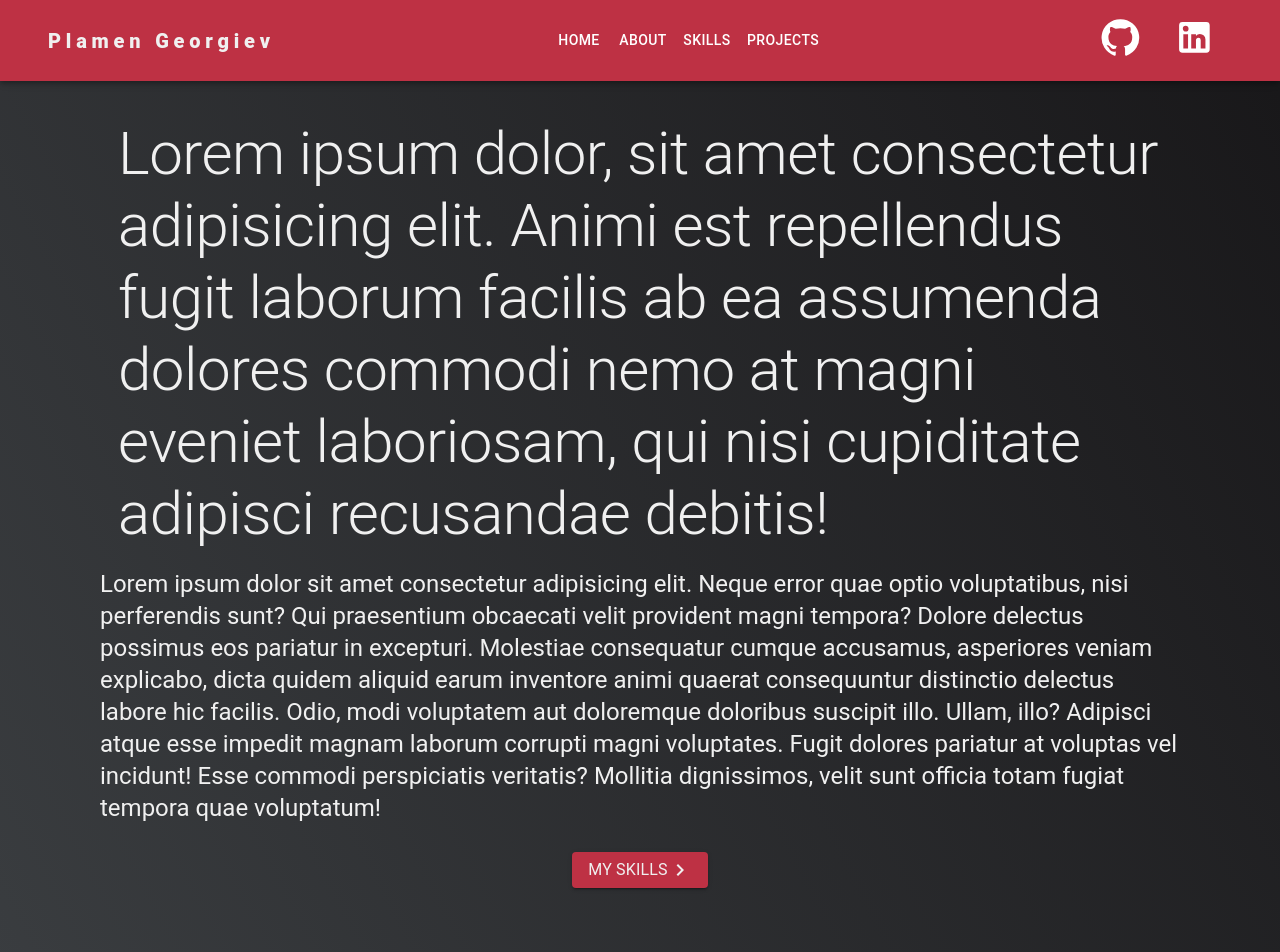
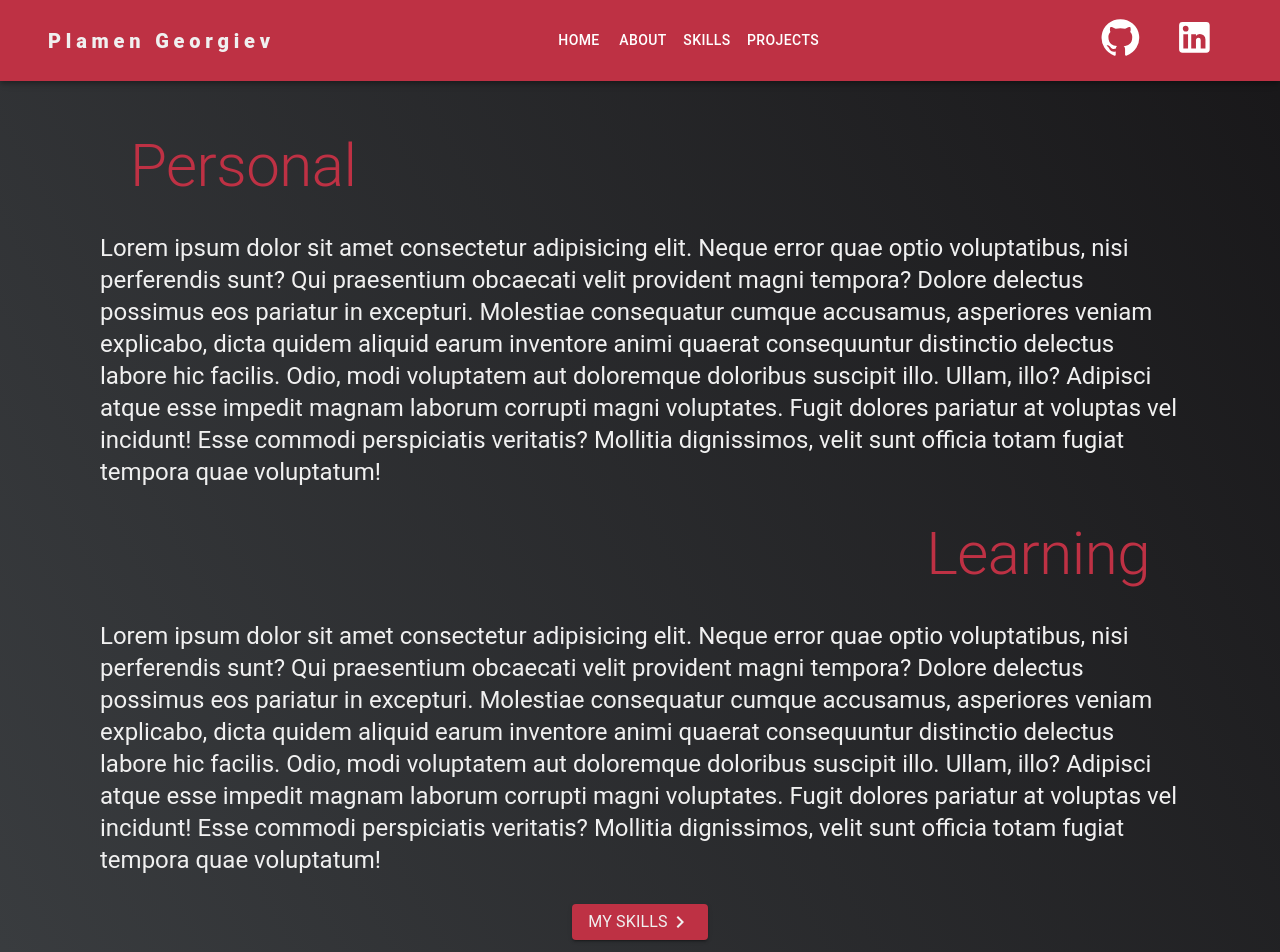
Before and after one commit to GeorgievPlamen/GeorgievPlamen.github.io, a React (Vite) app: page /about in a window 1280 px wide. Shown: the top 952 px of the page. Built offline with nearby package versions, Linux system fonts and the light colour scheme.

Commit message:
Setting up about page

```diff
--- a/src/features/About.tsx
+++ b/src/features/About.tsx
@@ -1,29 +1,58 @@
-import { Typography } from "@mui/material";
+import { Box, Typography } from "@mui/material";
 import MyBox from "../app/components/MyBox";
 import NextButtion from "../app/components/NextButton";
 
 export default function About() {
   return (
     <MyBox>
-      <Typography variant="h2" padding={"0.3em"}>
-        Lorem ipsum dolor, sit amet consectetur adipisicing elit. Animi est
-        repellendus fugit laborum facilis ab ea assumenda dolores commodi nemo
-        at magni eveniet laboriosam, qui nisi cupiditate adipisci recusandae
-        debitis!
+      <Box
+        sx={{
+          display: "flex",
+          flexFlow: "column nowrap",
+        }}
+      >
+        <Typography
+          variant="h2"
+          padding={"0.5em"}
+          sx={{ alignSelf: "start", color: "#be3144" }}
+        >
+          Personal
         </Typography>
         <Typography variant="h5">
           Lorem ipsum dolor sit amet consectetur adipisicing elit. Neque error
           quae optio voluptatibus, nisi perferendis sunt? Qui praesentium
           obcaecati velit provident magni tempora? Dolore delectus possimus eos
           pariatur in excepturi. Molestiae consequatur cumque accusamus,
-        asperiores veniam explicabo, dicta quidem aliquid earum inventore animi
-        quaerat consequuntur distinctio delectus labore hic facilis. Odio, modi
-        voluptatem aut doloremque doloribus suscipit illo. Ullam, illo? Adipisci
-        atque esse impedit magnam laborum corrupti magni voluptates. Fugit
-        dolores pariatur at voluptas vel incidunt! Esse commodi perspiciatis
-        veritatis? Mollitia dignissimos, velit sunt officia totam fugiat tempora
-        quae voluptatum!
+          asperiores veniam explicabo, dicta quidem aliquid earum inventore
+          animi quaerat consequuntur distinctio delectus labore hic facilis.
+          Odio, modi voluptatem aut doloremque doloribus suscipit illo. Ullam,
+          illo? Adipisci atque esse impedit magnam laborum corrupti magni
+          voluptates. Fugit dolores pariatur at voluptas vel incidunt! Esse
+          commodi perspiciatis veritatis? Mollitia dignissimos, velit sunt
+          officia totam fugiat tempora quae voluptatum!
         </Typography>
+        <Typography
+          variant="h2"
+          padding={"0.5em"}
+          sx={{ alignSelf: "end", color: "#be3144" }}
+        >
+          Learning
+        </Typography>
+        <Typography variant="h5">
+          Lorem ipsum dolor sit amet consectetur adipisicing elit. Neque error
+          quae optio voluptatibus, nisi perferendis sunt? Qui praesentium
+          obcaecati velit provident magni tempora? Dolore delectus possimus eos
+          pariatur in excepturi. Molestiae consequatur cumque accusamus,
+          asperiores veniam explicabo, dicta quidem aliquid earum inventore
+          animi quaerat consequuntur distinctio delectus labore hic facilis.
+          Odio, modi voluptatem aut doloremque doloribus suscipit illo. Ullam,
+          illo? Adipisci atque esse impedit magnam laborum corrupti magni
+          voluptates. Fugit dolores pariatur at voluptas vel incidunt! Esse
+          commodi perspiciatis veritatis? Mollitia dignissimos, velit sunt
+          officia totam fugiat tempora quae voluptatum!
+        </Typography>
+      </Box>
+
       <NextButtion text="My Skills" path="../skills" />
     </MyBox>
   );
--- a/src/features/Home.tsx
+++ b/src/features/Home.tsx
@@ -9,7 +9,12 @@ export default function Home() {
       <Typography variant="h2" padding={"0.3em"} align="center">
         Hi, I'm Plamen
       </Typography>
-      <Typography variant="h5" color={"textSecondary"} align="center">
+      <Typography
+        variant="h5"
+        color={"textSecondary"}
+        align="center"
+        sx={{ fontStyle: "italic" }}
+      >
         a software developer
       </Typography>
       <NextButtion text="More about me" path="../about" />
```
Lines whose indentation alone changed are shown as unchanged.
